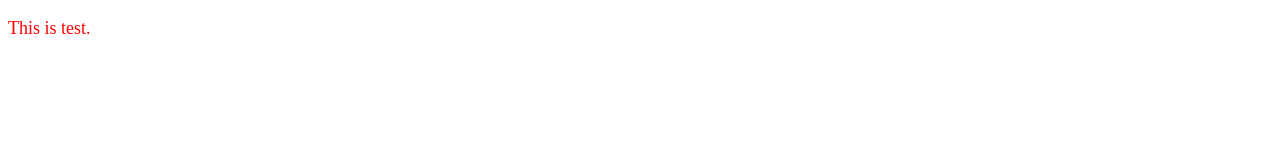
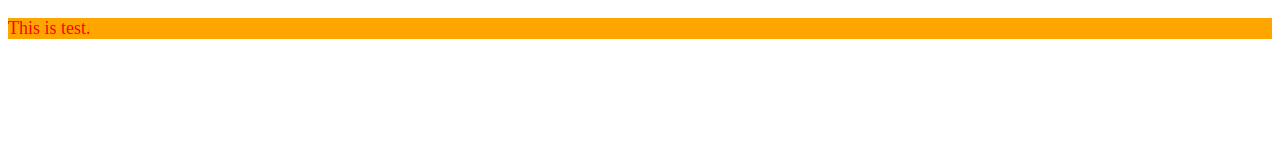
Before and after one commit to sanpintea/mysite, a plain HTML site: page index.html in a window 1280 px wide. Both pictures are taken after a click on the element "This". Drawn offline with Linux system fonts and the light colour scheme.

Commit message:
バックグラウンド色

```diff
--- a/index.html
+++ b/index.html
@@ -13,6 +13,7 @@
             di.innerHTML += " is test.";
             di.style.color = 'red';
             di.style.fontSize = "large";
+            di.style.background = 'orange';
             });
             console.log('hello world!');
         })();
```
